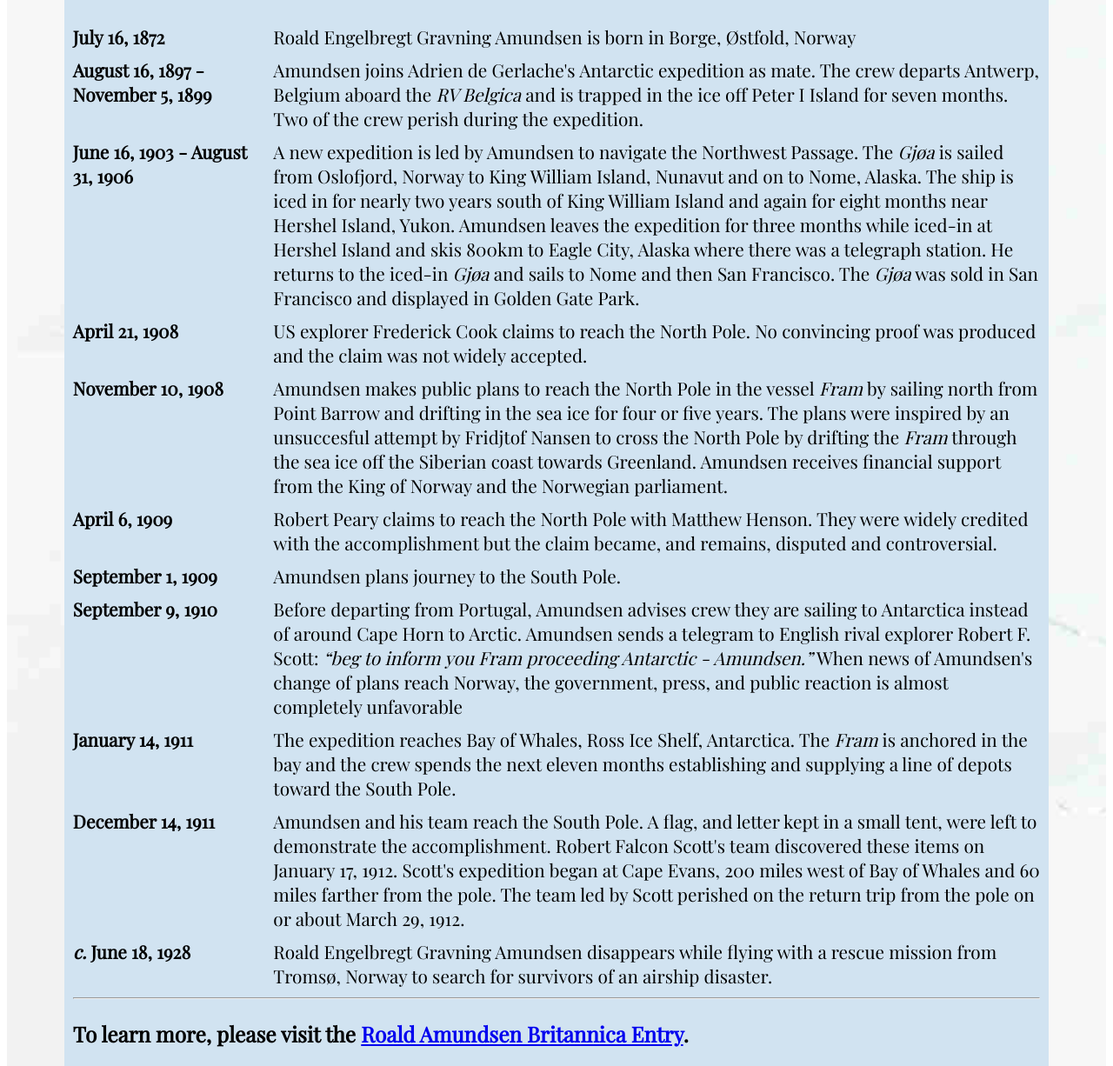
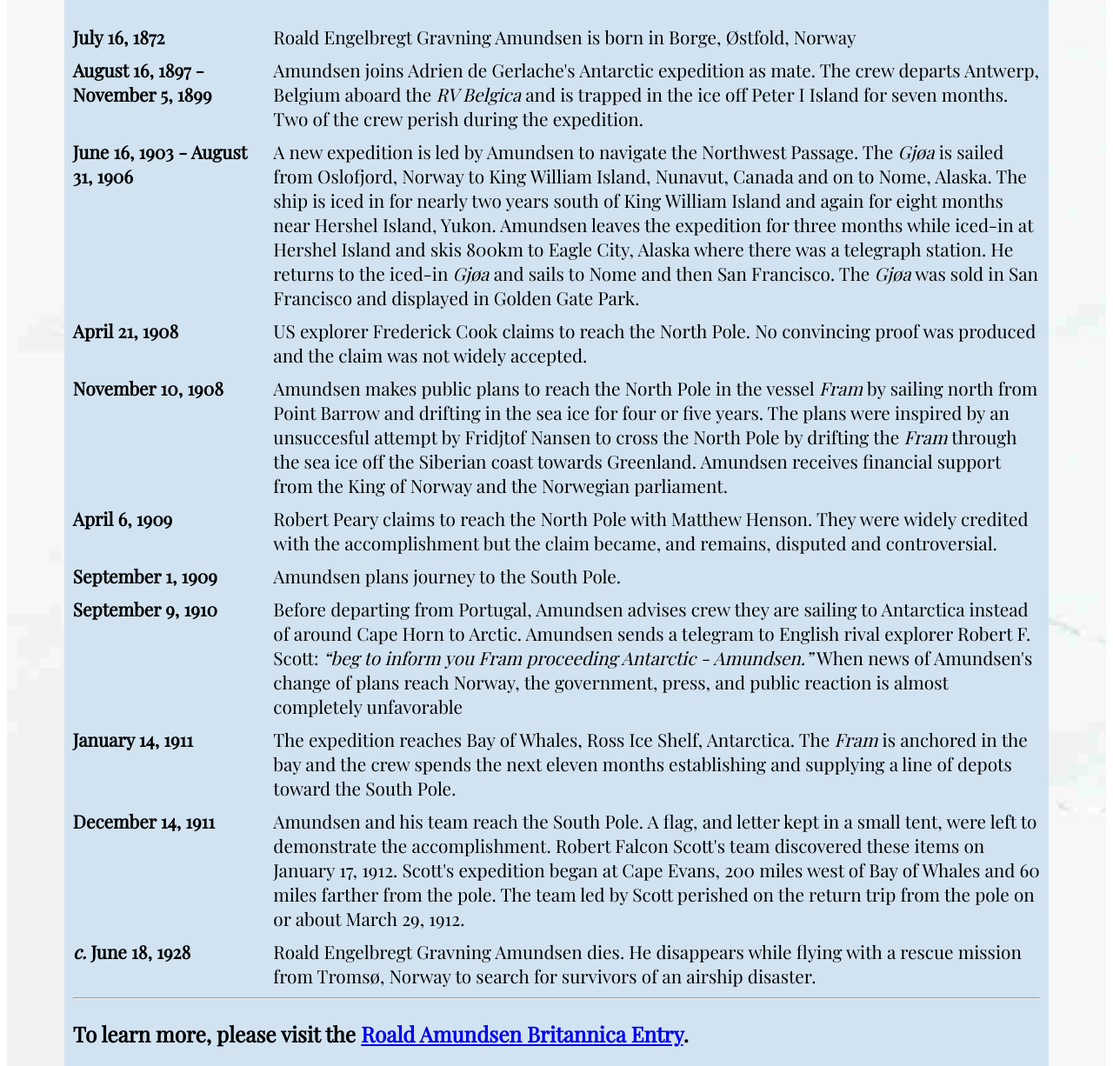
Before and after one commit to ctomberg/ctomberg.github.io, a plain HTML site: page index.html in a window 1280 px wide. Shown: the part 834-2060 px from the top of the page at 87% size. Drawn offline with nearby package versions, Linux system fonts and the light colour scheme.

Commit message:
Add files via upload

```diff
--- a/index.html
+++ b/index.html
@@ -26,7 +26,7 @@
                 <div class="col1">August 16, 1897 - November 5, 1899</div>
                 <div class="col2">Amundsen joins Adrien de Gerlache's Antarctic expedition as mate.  The crew departs Antwerp, Belgium aboard the <em>RV Belgica</em> and is trapped in the ice off Peter I Island for seven months.  Two of the crew perish during the expedition.</div>
                 <div class="col1">June 16, 1903 - August 31, 1906</div>
-                <div class="col2">A new expedition is led by Amundsen to navigate the Northwest Passage.  The <em>Gj&#248;a</em> is sailed from Oslofjord, Norway to King William Island, Nunavut and on to Nome, Alaska.  The ship is iced in for nearly two years south of King William Island and again for eight months near Hershel Island, Yukon.  Amundsen leaves the expedition for three months while iced-in at Hershel Island and skis 800km to Eagle City, Alaska where there was a telegraph station.  He returns to the iced-in <em>Gj&#248;a</em> and sails to Nome and then San Francisco.  The <em>Gj&#248;a</em> was sold in San Francisco and displayed in Golden Gate Park.</div>
+                <div class="col2">A new expedition is led by Amundsen to navigate the Northwest Passage.  The <em>Gj&#248;a</em> is sailed from Oslofjord, Norway to King William Island, Nunavut, Canada and on to Nome, Alaska.  The ship is iced in for nearly two years south of King William Island and again for eight months near Hershel Island, Yukon.  Amundsen leaves the expedition for three months while iced-in at Hershel Island and skis 800km to Eagle City, Alaska where there was a telegraph station.  He returns to the iced-in <em>Gj&#248;a</em> and sails to Nome and then San Francisco.  The <em>Gj&#248;a</em> was sold in San Francisco and displayed in Golden Gate Park.</div>
                 <div class="col1">April 21, 1908</div>
                 <div class="col2">US explorer Frederick Cook claims to reach the North Pole.  No convincing proof was produced and the claim was not widely accepted.</div>
                 <div class="col1">November 10, 1908</div>
@@ -42,7 +42,7 @@
                 <div class="col1">December 14, 1911</div>
                 <div class="col2">Amundsen and his team reach the South Pole.  A flag, and letter kept in a small tent, were left to demonstrate the accomplishment.  Robert Falcon Scott's team discovered these items on January 17, 1912.  Scott's expedition began at Cape Evans, 200 miles west of Bay of Whales and 60 miles farther from the pole.  The team led by Scott perished on the return trip from the pole on or about March 29, 1912.</em></div>
                 <div class="col1"><em>c.</em> June 18, 1928</div>
-                <div class="col2">Roald Engelbregt Gravning Amundsen disappears while flying with a rescue mission from Troms&#248;, Norway to search for survivors of an airship disaster.</div>
+                <div class="col2">Roald Engelbregt Gravning Amundsen dies.  He disappears while flying with a rescue mission from Troms&#248;, Norway to search for survivors of an airship disaster.</div>
             </div>
             <hr>
             <h3>To learn more, please visit the
```
